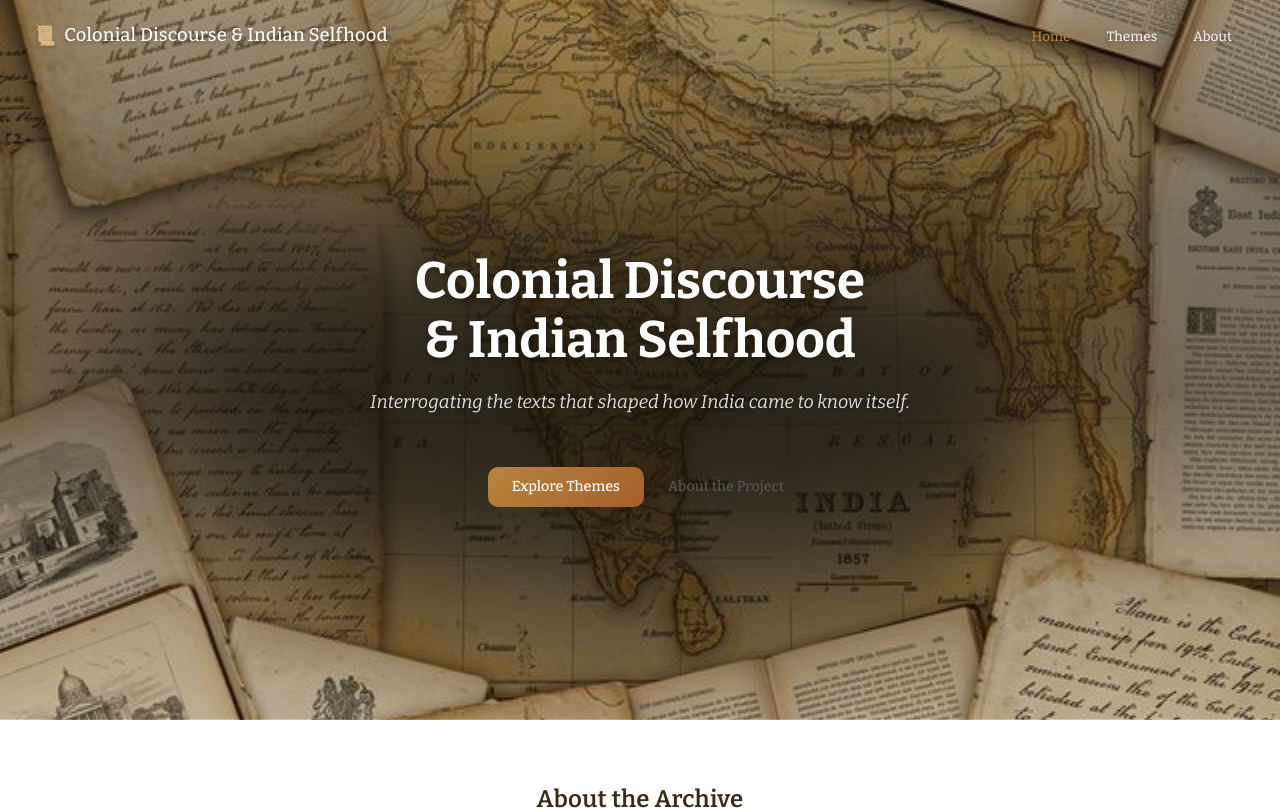
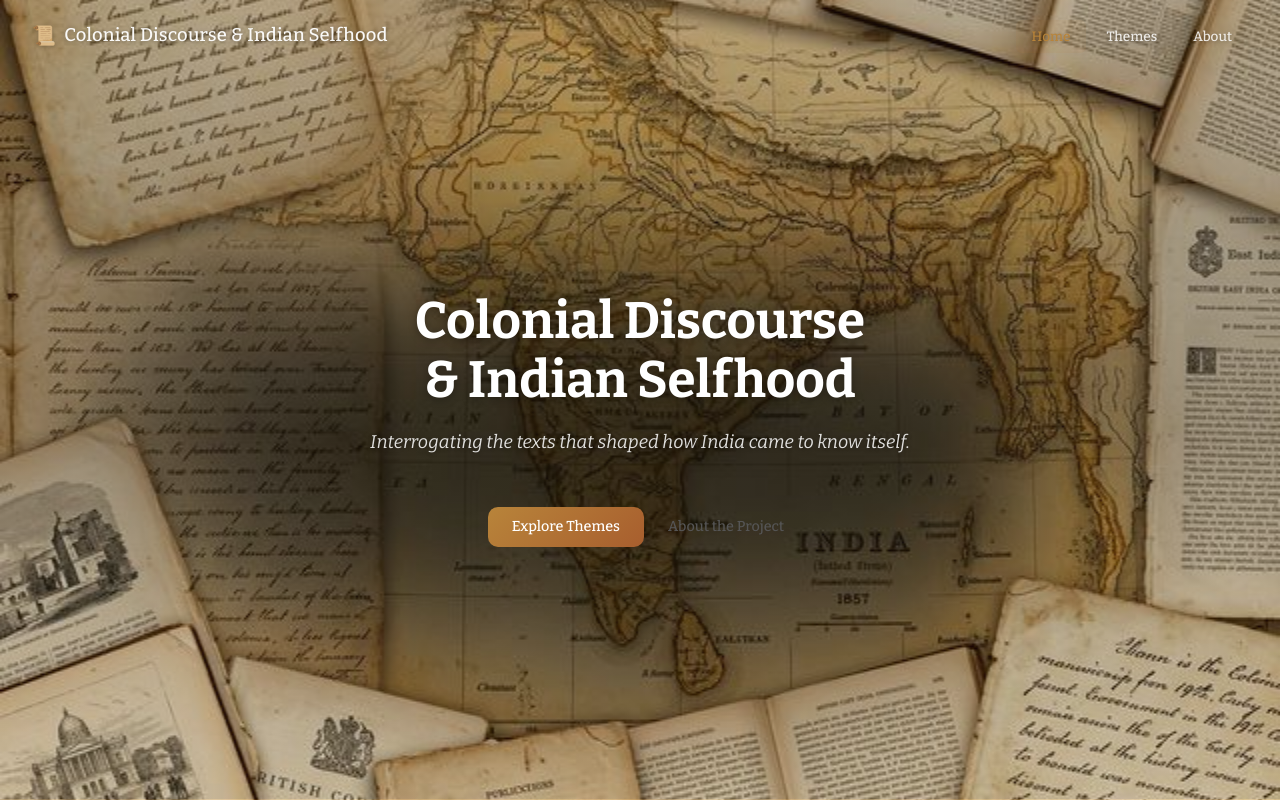
Before and after one commit to mm28055/missionary-literature-db, a Next.js app: page / in a window 1280 px wide. Shown: the top 810 px of the page. Built offline with nearby package versions, Linux system fonts and the light colour scheme; no server answers; the database is empty.

Commit message:
style: increase hero to full viewport height and lighten center overlay further

```diff
--- a/src/app/page.module.css
+++ b/src/app/page.module.css
@@ -8,7 +8,7 @@
   overflow: hidden;
   border-bottom: 1px solid rgba(184, 132, 58, 0.15);
   margin-top: calc(-1 * var(--nav-height));
-  min-height: 90vh;
+  min-height: 100vh;
   display: flex;
   flex-direction: column;
   align-items: center;
@@ -20,11 +20,11 @@
   position: absolute;
   inset: 0;
   background: linear-gradient(180deg,
-      rgba(30, 25, 18, 0.35) 0%,
-      rgba(30, 25, 18, 0.55) 30%,
-      rgba(30, 25, 18, 0.55) 55%,
-      rgba(30, 25, 18, 0.3) 80%,
-      rgba(30, 25, 18, 0.2) 100%);
+      rgba(30, 25, 18, 0.25) 0%,
+      rgba(30, 25, 18, 0.35) 30%,
+      rgba(30, 25, 18, 0.35) 55%,
+      rgba(30, 25, 18, 0.2) 80%,
+      rgba(30, 25, 18, 0.15) 100%);
   pointer-events: none;
 }
 
```
